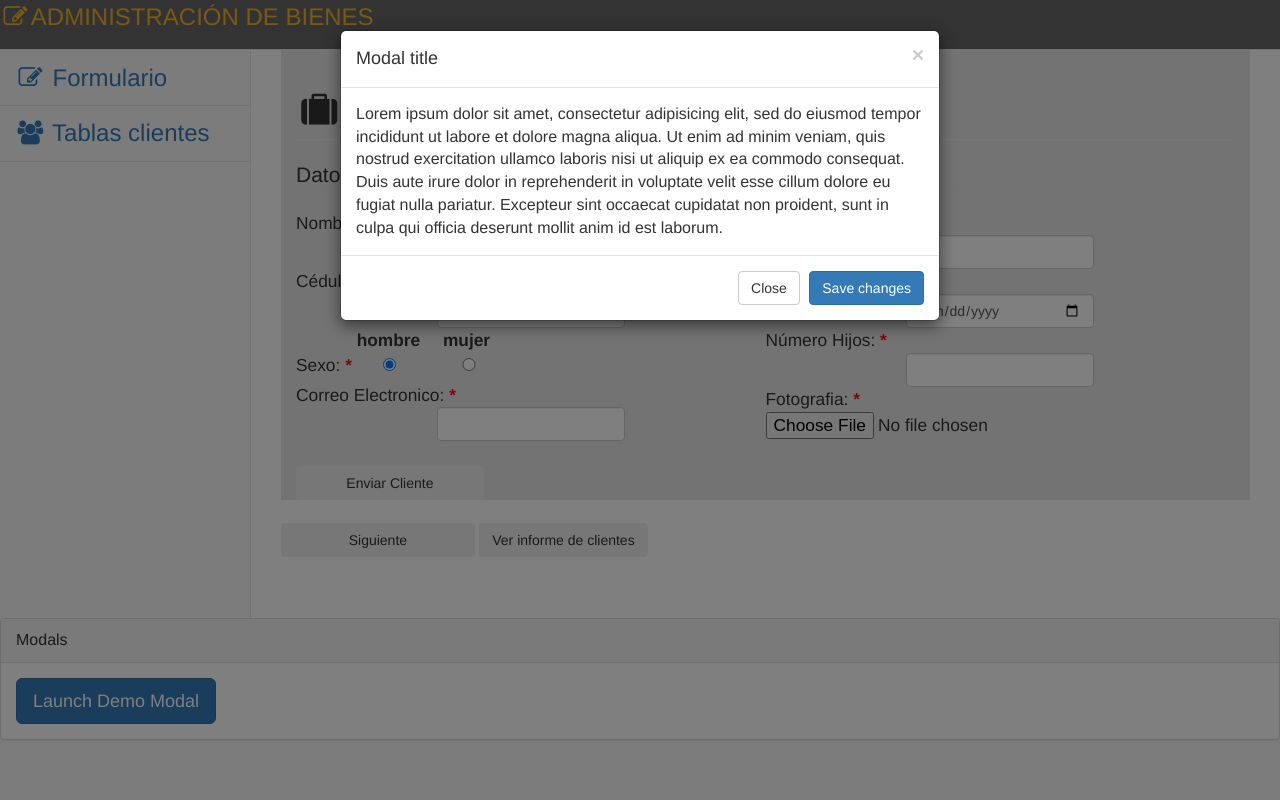
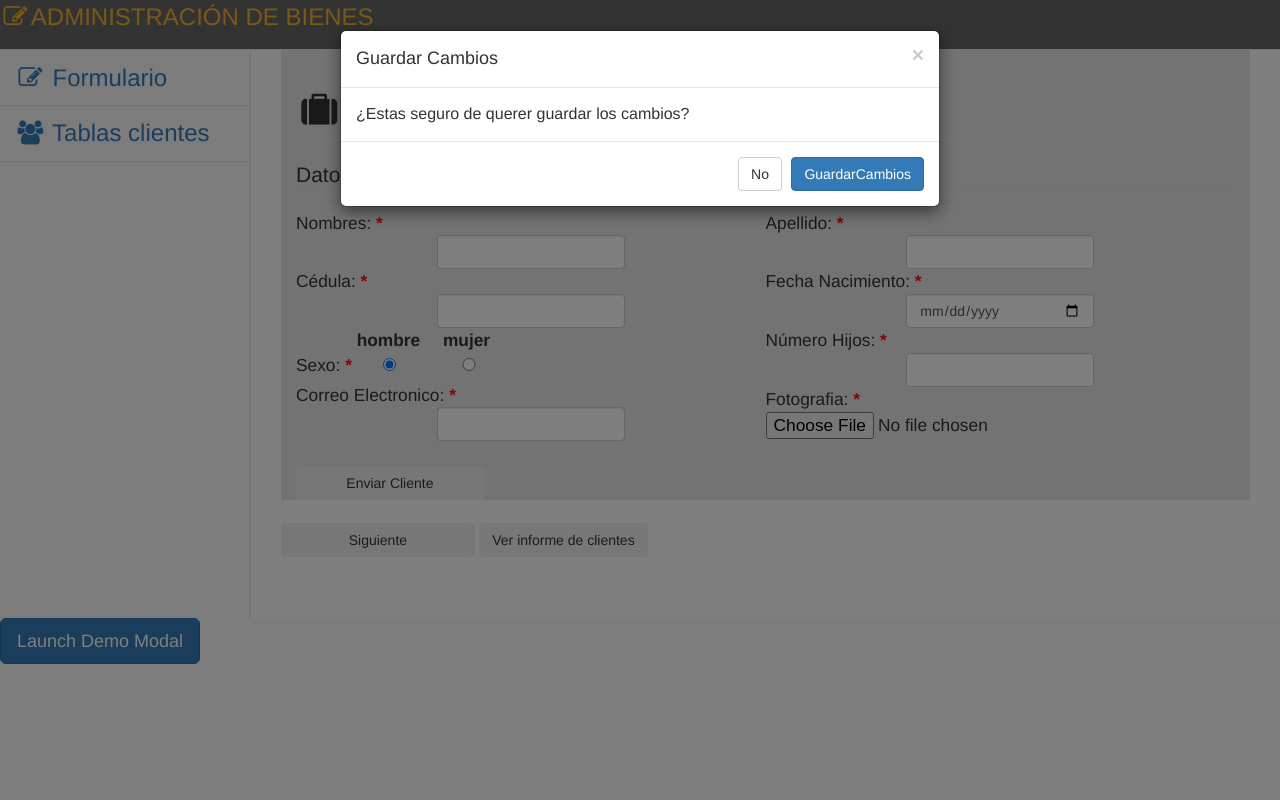
Before and after one commit to AlexDeveloper714/AdminBienes, a PHP site: page / in a window 1280 px wide, after a click on "Launch Demo Modal". Run offline with PHP 8.4, Linux system fonts and the light colour scheme; data comes from the database, SQL or seed files in the repository; data that the repository does not hold is empty.

Commit message:
Cambios y usos de Modal

```diff
--- a/index.php
+++ b/index.php
@@ -127,44 +127,27 @@
                 <button type="button" class="btn" onclick="location = 'tabla_clientes.php'">Ver informe de clientes</button>
             </div>
         </div>
-        <div class="panel panel-default">
-                        <div class="panel-heading">
-                            Modals
-                        </div>
-                        <!-- /.panel-heading -->
-                        <div class="panel-body">
-                            <!-- Button trigger modal -->
         <button class="btn btn-primary btn-lg" data-toggle="modal" data-target="#myModal">
             Launch Demo Modal
         </button>
-                            <!-- Modal -->
         <div class="modal fade" id="myModal" tabindex="-1" role="dialog" aria-labelledby="myModalLabel" aria-hidden="true">
             <div class="modal-dialog">
                 <div class="modal-content">
                     <div class="modal-header">
                         <button type="button" class="close" data-dismiss="modal" aria-hidden="true">&times;</button>
-                                            <h4 class="modal-title" id="myModalLabel">Modal title</h4>
+                        <h4 class="modal-title" id="myModalLabel">Guardar Cambios</h4>
                     </div>
-                                        <div class="modal-body">
-                                            Lorem ipsum dolor sit amet, consectetur adipisicing elit, sed do eiusmod tempor incididunt ut labore et dolore magna aliqua. Ut enim ad minim veniam, quis nostrud exercitation ullamco laboris nisi ut aliquip ex ea commodo consequat. Duis aute irure dolor in reprehenderit in voluptate velit esse cillum dolore eu fugiat nulla pariatur. Excepteur sint occaecat cupidatat non proident, sunt in culpa qui officia deserunt mollit anim id est laborum.
-                                        </div>
+                    <div class="modal-body">¿Estas seguro de querer guardar los cambios?</div>
                     <div class="modal-footer">
-                                            <button type="button" class="btn btn-default" data-dismiss="modal">Close</button>
-                                            <button type="button" class="btn btn-primary">Save changes</button>
+                        <button type="button" class="btn btn-default" data-dismiss="modal">No</button>
+                        <button type="button" class="btn btn-primary">GuardarCambios</button>
                     </div>
                 </div>
-                                    <!-- /.modal-content -->
             </div>
-                                <!-- /.modal-dialog -->
-                            </div>
-                            <!-- /.modal -->
-                        </div>
-                        <!-- .panel-body -->
         </div>
         <script src="js/jquery.min.js"></script>
         <script src="js/jquery.dataTables.min.js"></script>
         <script src="js/dataTables.bootstrap.min.js"></script>
-
         <script>
                     $(document).ready(function () {
                         $('#dataTables-example').DataTable({
```
Lines whose indentation alone changed are shown as unchanged.
